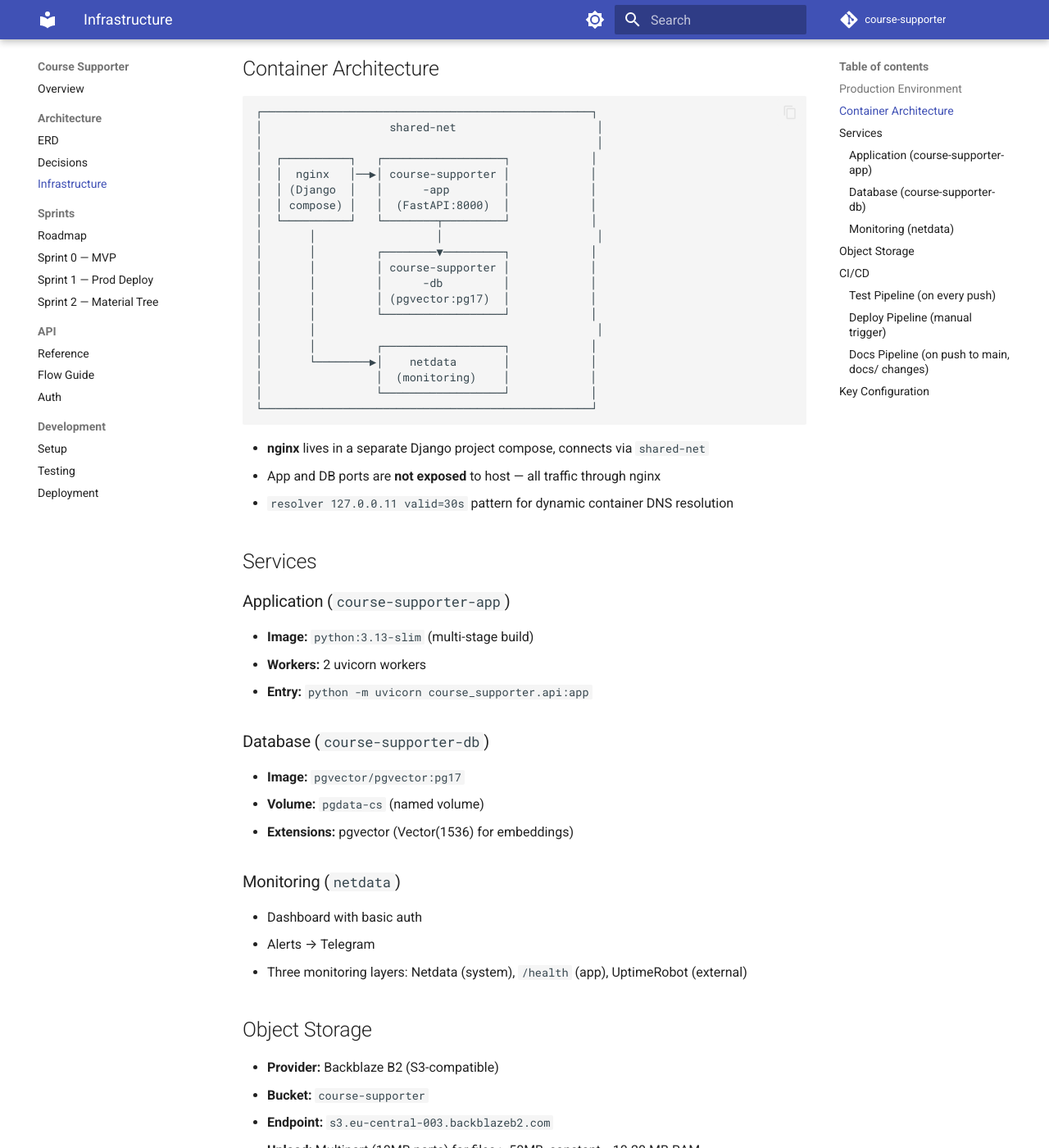
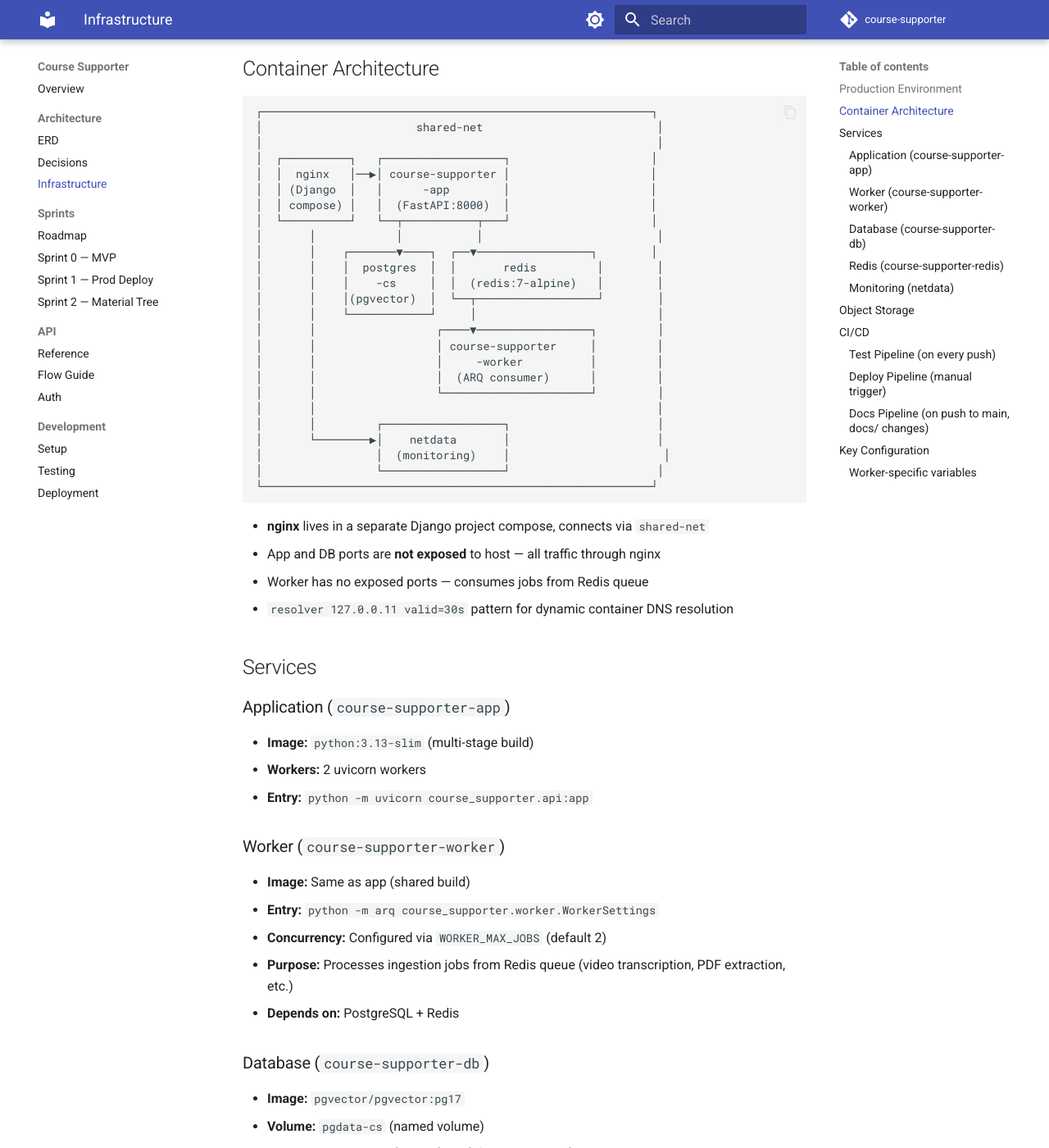
Before and after one commit to KonstZiv/course-supporter, an MkDocs documentation site: the page built from docs/architecture/infrastructure.md, in a window 1280 px wide and 1400 px high, scrolled down 449 px. Shown: the whole window at 82% size. Built offline with MkDocs 1.6.1 and Material for MkDocs 9.7.7, drawn with Linux system fonts in a browser that asks for light colours; comment, search, counter and statistics services are not loaded; some of the changed text lies outside the part shown.

Commit message:
changed: S2-023 after code review 1

````diff
--- a/docs/architecture/infrastructure.md
+++ b/docs/architecture/infrastructure.md
@@ -12,30 +12,36 @@
 ## Container Architecture
 
 ```
-┌─────────────────────────────────────────────────┐
-│                   shared-net                     │
-│                                                  │
-│  ┌──────────┐   ┌──────────────────┐            │
-│  │  nginx   │──▶│ course-supporter │            │
-│  │ (Django  │   │      -app        │            │
-│  │ compose) │   │  (FastAPI:8000)  │            │
-│  └──────────┘   └────────┬─────────┘            │
-│       │                  │                       │
-│       │         ┌────────▼─────────┐            │
-│       │         │ course-supporter │            │
-│       │         │      -db         │            │
-│       │         │ (pgvector:pg17)  │            │
-│       │         └──────────────────┘            │
-│       │                                          │
-│       │         ┌──────────────────┐            │
-│       └────────▶│    netdata       │            │
-│                 │  (monitoring)    │            │
-│                 └──────────────────┘            │
-└─────────────────────────────────────────────────┘
+┌──────────────────────────────────────────────────────────┐
+│                       shared-net                          │
+│                                                           │
+│  ┌──────────┐   ┌──────────────────┐                     │
+│  │  nginx   │──▶│ course-supporter │                     │
+│  │ (Django  │   │      -app        │                     │
+│  │ compose) │   │  (FastAPI:8000)  │                     │
+│  └──────────┘   └──┬───────────┬───┘                     │
+│       │            │           │                          │
+│       │    ┌───────▼────┐  ┌──▼─────────────────┐        │
+│       │    │  postgres  │  │       redis         │        │
+│       │    │    -cs     │  │  (redis:7-alpine)   │        │
+│       │    │(pgvector)  │  └──┬──────────────────┘        │
+│       │    └────────────┘     │                           │
+│       │                  ┌────▼─────────────────┐         │
+│       │                  │ course-supporter     │         │
+│       │                  │     -worker          │         │
+│       │                  │  (ARQ consumer)      │         │
+│       │                  └──────────────────────┘         │
+│       │                                                   │
+│       │         ┌──────────────────┐                      │
+│       └────────▶│    netdata       │                      │
+│                 │  (monitoring)    │                       │
+│                 └──────────────────┘                      │
+└──────────────────────────────────────────────────────────┘
 ```
 
 - **nginx** lives in a separate Django project compose, connects via `shared-net`
 - App and DB ports are **not exposed** to host — all traffic through nginx
+- Worker has no exposed ports — consumes jobs from Redis queue
 - `resolver 127.0.0.11 valid=30s` pattern for dynamic container DNS resolution
 
 ## Services
@@ -46,11 +52,26 @@
 - **Workers:** 2 uvicorn workers
 - **Entry:** `python -m uvicorn course_supporter.api:app`
 
+### Worker (`course-supporter-worker`)
+
+- **Image:** Same as app (shared build)
+- **Entry:** `python -m arq course_supporter.worker.WorkerSettings`
+- **Concurrency:** Configured via `WORKER_MAX_JOBS` (default 2)
+- **Purpose:** Processes ingestion jobs from Redis queue (video transcription, PDF extraction, etc.)
+- **Depends on:** PostgreSQL + Redis
+
 ### Database (`course-supporter-db`)
 
 - **Image:** `pgvector/pgvector:pg17`
 - **Volume:** `pgdata-cs` (named volume)
 - **Extensions:** pgvector (Vector(1536) for embeddings)
+
+### Redis (`course-supporter-redis`)
+
+- **Image:** `redis:7-alpine`
+- **Volume:** `redis-data` (named volume, AOF persistence)
+- **Config:** `maxmemory 128mb`, `noeviction` policy
+- **Purpose:** ARQ job queue + health check dependency
 
 ### Monitoring (`netdata`)
 
@@ -90,6 +111,19 @@ GitHub Actions → uv sync --only-group docs → mkdocs gh-deploy
 
 All production config via `.env.prod` (not committed). See `.env.example` for template.
 
+### Worker-specific variables
+
+| Variable | Default | Description |
+|----------|---------|-------------|
+| `REDIS_URL` | `redis://localhost:6379/0` | Redis connection string |
+| `WORKER_MAX_JOBS` | `2` | Concurrent jobs per worker |
+| `WORKER_JOB_TIMEOUT` | `1800` | Max seconds per job |
+| `WORKER_MAX_TRIES` | `3` | Retry attempts per job |
+| `WORKER_HEAVY_WINDOW_ENABLED` | `false` | Restrict heavy jobs to time window |
+| `WORKER_HEAVY_WINDOW_START` | `02:00` | Window start (24h format) |
+| `WORKER_HEAVY_WINDOW_END` | `06:30` | Window end (24h format) |
+| `WORKER_HEAVY_WINDOW_TZ` | `UTC` | Timezone for window |
+
 !!! warning "Always use `--env-file .env.prod`"
     All `docker compose` commands on the VPS must include `--env-file .env.prod` for variable interpolation in the compose file itself.
 
````
Also changed, not shown: other parts of docs/architecture/infrastructure.md (+1 -1 lines), docker-compose.prod.yaml (+17 -0 lines), docs/sprints/sprint-2/index.md (+9 -4 lines).
